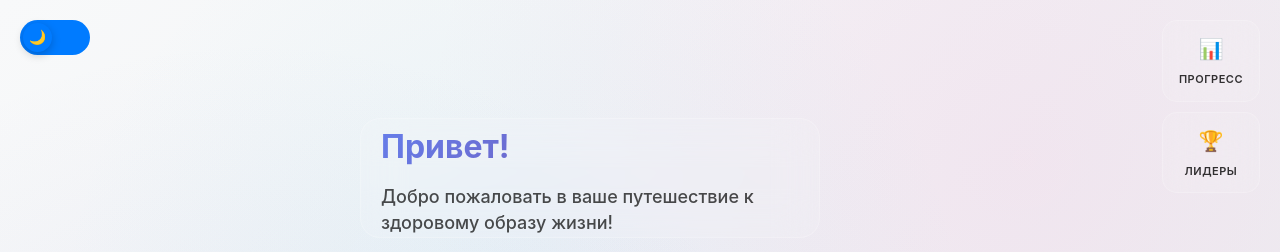
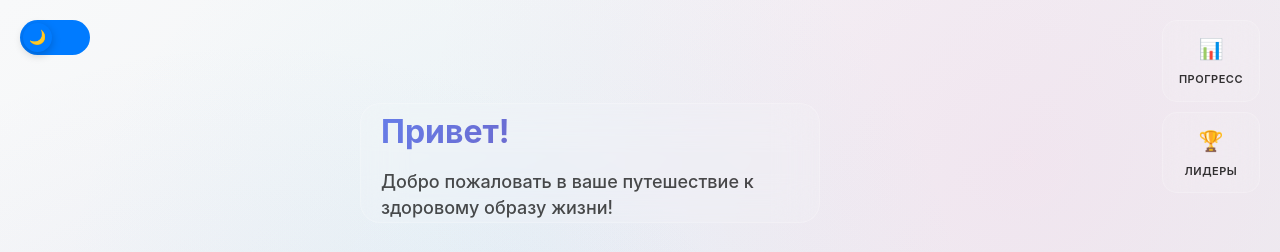
Before and after one commit to markv0311-tech/zdorovoe-telo, a plain HTML site: page index.html in a window 1280 px wide. Shown: the top 252 px of the page. Drawn offline with nearby package versions, Linux system fonts and the light colour scheme; a script that the page names is missing.

Commit message:
Update styles.css

```diff
--- a/styles.css
+++ b/styles.css
@@ -310,7 +310,7 @@
     backdrop-filter: blur(20px);
     border-radius: 20px;
     border: 1px solid rgba(255, 255, 255, 0.2);
-    margin-top: 78px; /* Отступ сверху для опускания */
+    margin-top: 63px; /* Отступ сверху для опускания */
     margin-bottom: 20px;
     margin-right: 100px; /* Отступ справа для табов */
     margin-left: 0; /* Выравнивание по левому краю */
```
